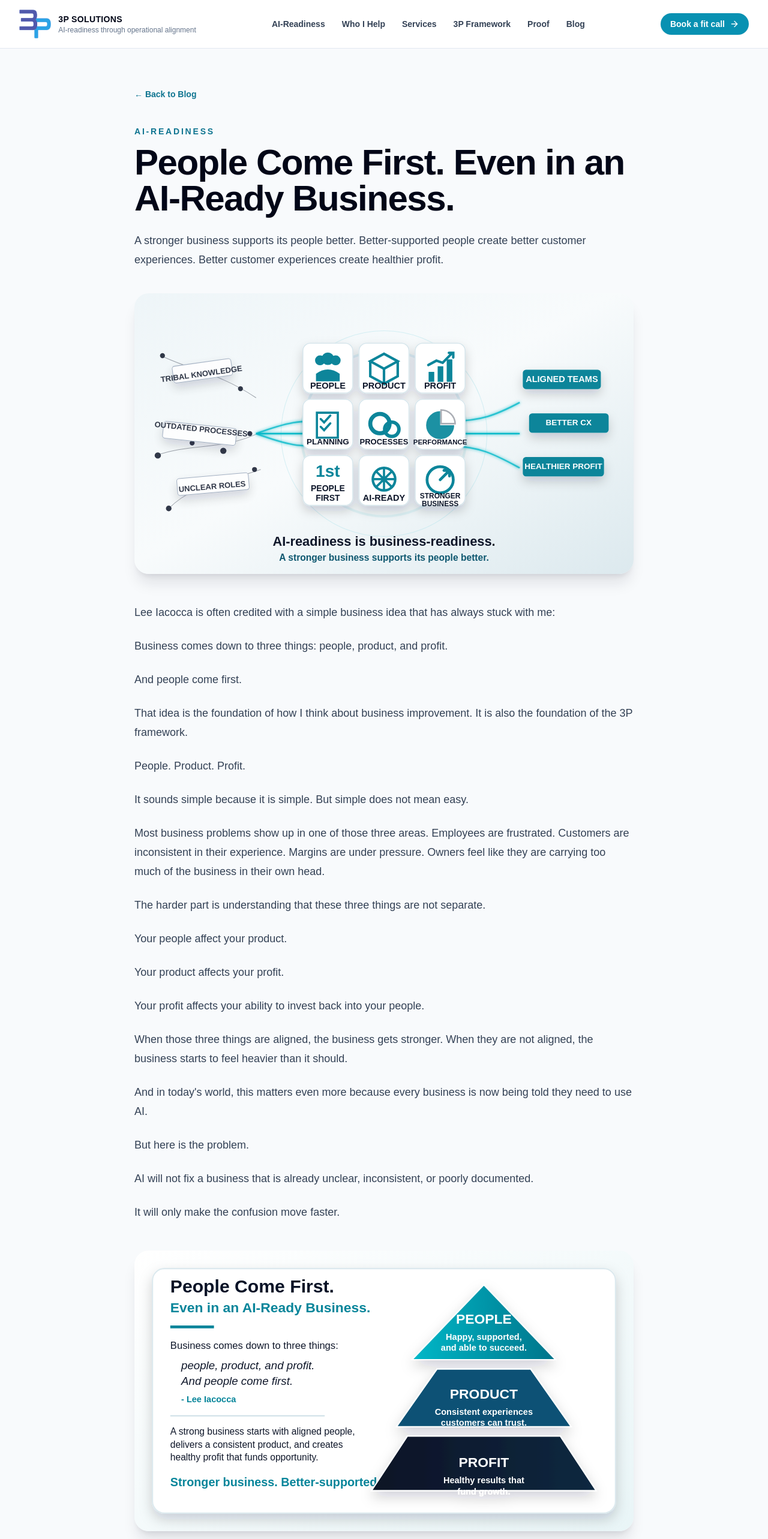
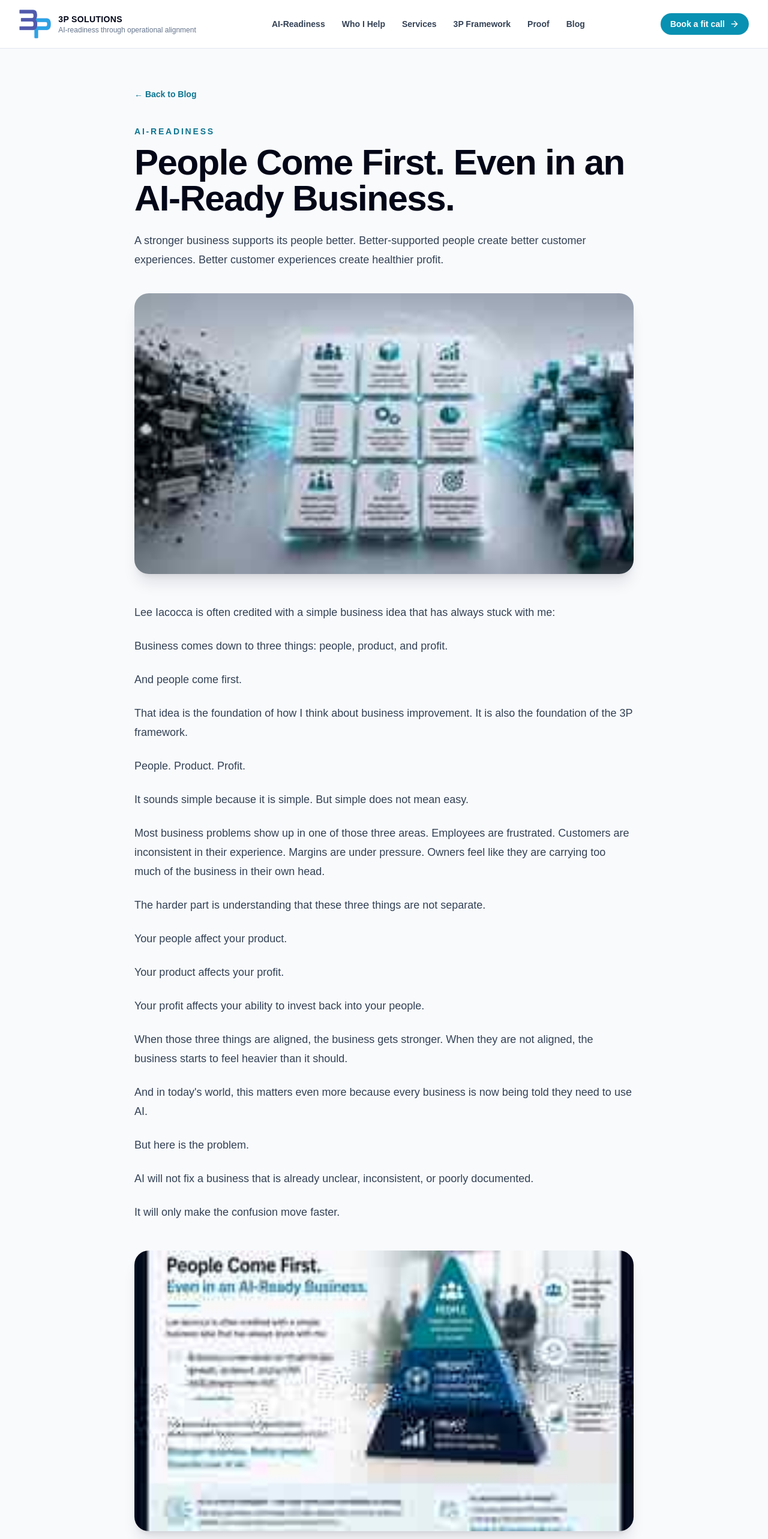
Before and after one commit to brent-prog/3pwebsite, a Next.js app: page /blog/people-first-even-in-an-ai-ready-business in a window 1280 px wide. Shown: the top 2566 px of the page at 60% size. Built offline with nearby package versions, Linux system fonts and the light colour scheme.

Commit message:
Revert "Use static people first article images"
This reverts commit dc89c74ec5ba2bdc2394f0e67c729753723a0e9b.

```diff
--- a/app/blog/people-first-even-in-an-ai-ready-business/page.tsx
+++ b/app/blog/people-first-even-in-an-ai-ready-business/page.tsx
@@ -1,4 +1,5 @@
 import Link from "next/link";
+import heroImage, { inlineImage } from "./heroImage";
 
 export default function ArticlePage() {
   return (
@@ -21,8 +22,8 @@ export default function ArticlePage() {
         </p>
 
         <img
-          src="/blog/people-first-ai-ready-business-hero.svg"
-          alt="A business alignment graphic showing chaos becoming organized around People, Product, Profit, Planning, Processes, and Performance."
+          src={heroImage}
+          alt="A 3D business alignment graphic showing chaos becoming organized around People, Product, Profit, Planning, Processes, and Performance."
           className="mt-10 aspect-video w-full rounded-3xl object-cover shadow-xl shadow-slate-900/10"
         />
 
@@ -68,7 +69,7 @@ export default function ArticlePage() {
           <p>It will only make the confusion move faster.</p>
 
           <img
-            src="/blog/people-first-ai-ready-business-inline.svg"
+            src={inlineImage}
             alt="A 3P business graphic showing People, Product, and Profit as the foundation for stronger business and smarter use of AI."
             className="my-12 aspect-video w-full rounded-3xl object-cover shadow-xl shadow-slate-900/10"
           />
```
